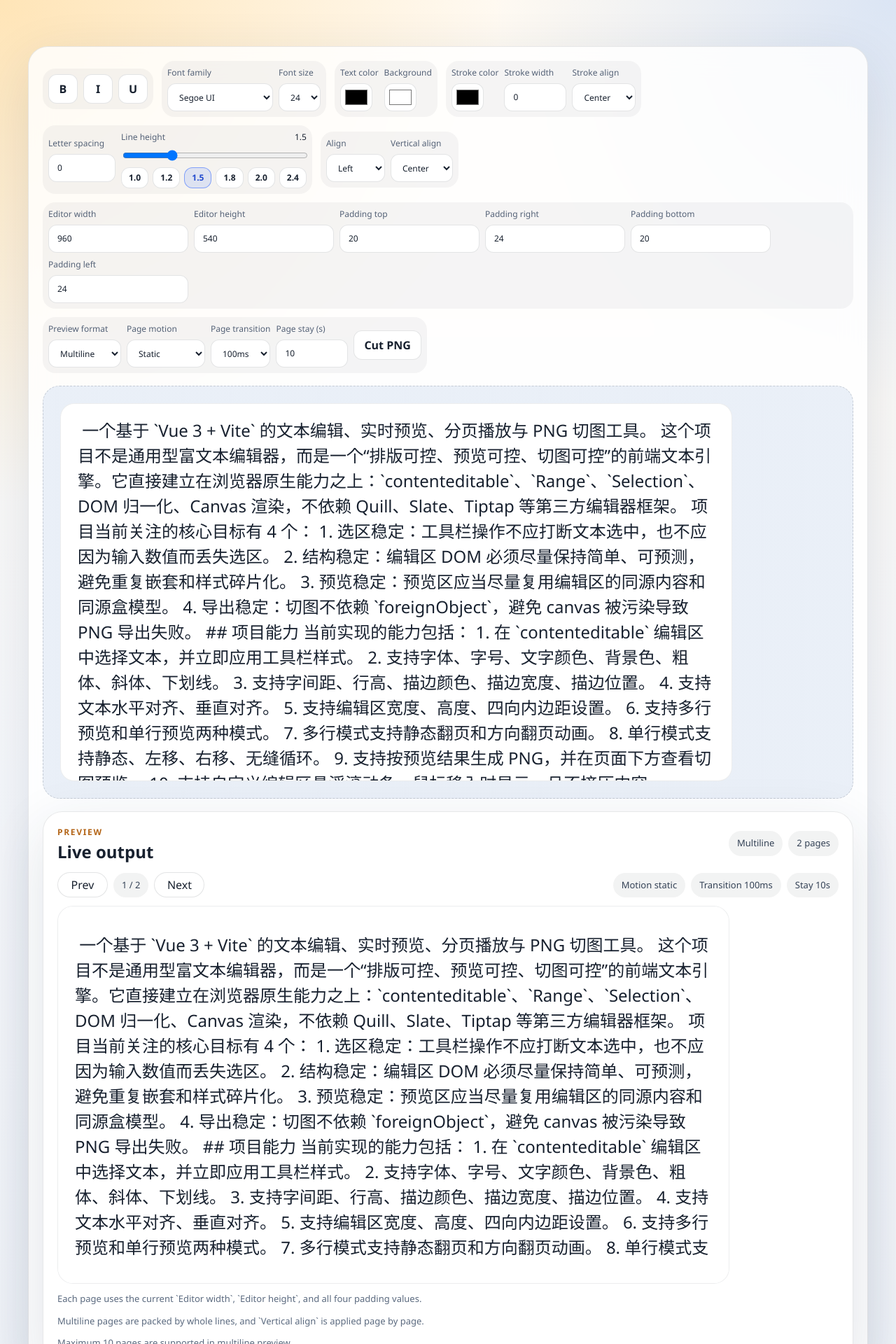
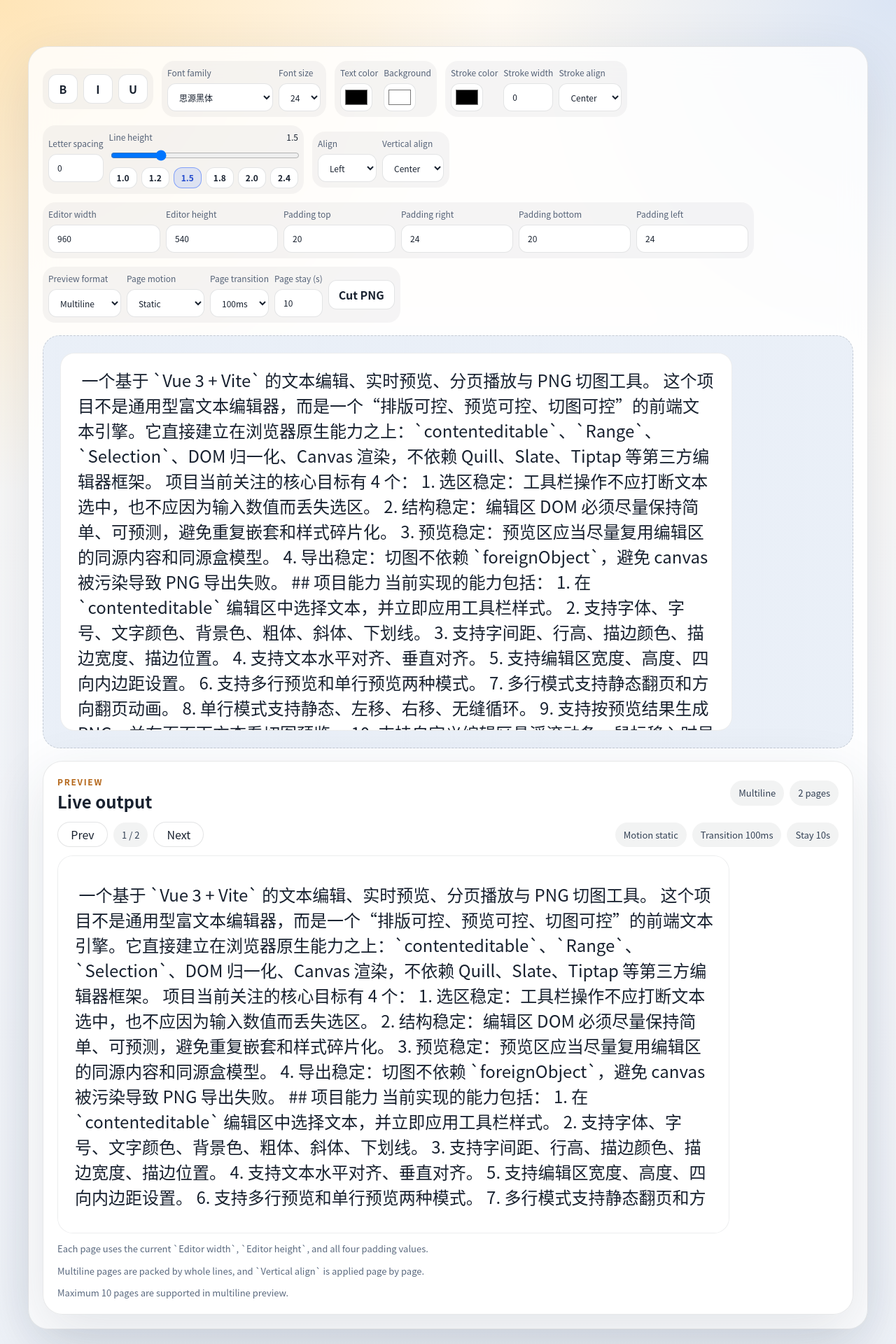
Before and after one commit to crank220/Vue3-Minimal-Editor, a Vue app: page / in a window 1280 px wide. Shown: the top 1920 px of the page at 70% size. Built offline with nearby package versions, Linux system fonts and the light colour scheme.

Commit message:
Set default font to Source Han Sans

```diff
--- a/src/components/PreviewPanel.vue
+++ b/src/components/PreviewPanel.vue
@@ -92,7 +92,8 @@ let textMeasureContext = null
 // 当某些 HTML 片段没有显式样式时，会从这里补齐缺省值。
 const BASE_RENDER_STYLE = {
   fontSize: 24,
-  fontFamily: "'Segoe UI', 'PingFang SC', 'Microsoft YaHei', sans-serif",
+  // 这里必须和 editor / preview 的默认字体栈保持一致，避免未显式包 span 的文本导出后换字体。
+  fontFamily: "'Source Han Sans SC', 'Source Han Sans CN', 'Noto Sans CJK SC', 'Noto Sans SC', 'PingFang SC', 'Microsoft YaHei', sans-serif",
   fontWeight: 'normal',
   fontStyle: 'normal',
   color: '#000000',
@@ -1724,7 +1725,7 @@ h2 {
   white-space: pre-wrap;
   word-break: break-word;
   font-size: 24px;
-  font-family: 'Segoe UI', 'PingFang SC', 'Microsoft YaHei', sans-serif;
+  font-family: 'Source Han Sans SC', 'Source Han Sans CN', 'Noto Sans CJK SC', 'Noto Sans SC', 'PingFang SC', 'Microsoft YaHei', sans-serif;
   line-height: 1.5;
 }
 
@@ -1754,7 +1755,7 @@ h2 {
   white-space: pre-wrap;
   word-break: break-word;
   font-size: 24px;
-  font-family: 'Segoe UI', 'PingFang SC', 'Microsoft YaHei', sans-serif;
+  font-family: 'Source Han Sans SC', 'Source Han Sans CN', 'Noto Sans CJK SC', 'Noto Sans SC', 'PingFang SC', 'Microsoft YaHei', sans-serif;
   line-height: 1.5;
   background: white;
 }
@@ -1778,7 +1779,7 @@ h2 {
   align-items: center;
   white-space: nowrap;
   font-size: 24px;
-  font-family: 'Segoe UI', 'PingFang SC', 'Microsoft YaHei', sans-serif;
+  font-family: 'Source Han Sans SC', 'Source Han Sans CN', 'Noto Sans CJK SC', 'Noto Sans SC', 'PingFang SC', 'Microsoft YaHei', sans-serif;
   line-height: 1.5;
 }
 
--- a/src/components/RichTextEditor.vue
+++ b/src/components/RichTextEditor.vue
@@ -692,6 +692,8 @@ code {
   border: 1px solid rgba(24, 33, 47, 0.08);
   background: white;
   font-size: 24px;
+  /* 给未显式包裹 span 的初始文本一个稳定默认字体，和预览区、切图区保持同源。 */
+  font-family: 'Source Han Sans SC', 'Source Han Sans CN', 'Noto Sans CJK SC', 'Noto Sans SC', 'PingFang SC', 'Microsoft YaHei', sans-serif;
   box-shadow: inset 0 1px 0 rgba(255, 255, 255, 0.8);
   scrollbar-width: none;
   -ms-overflow-style: none;
--- a/src/composables/useStyle.js
+++ b/src/composables/useStyle.js
@@ -6,6 +6,13 @@ import { reactive } from 'vue'
 
 // 字体下拉选项。aliases 用于把浏览器回读的 font-family 反解成工具栏中的预设项。
 export const FONT_FAMILY_OPTIONS = [
+  // 把思源黑体放在首位，作为编辑区、预览区和切图共享的默认字体栈。
+  // 同时兼容 Source Han Sans / Noto Sans CJK 的常见本地命名。
+  {
+    label: '思源黑体',
+    value: "'Source Han Sans SC', 'Source Han Sans CN', 'Noto Sans CJK SC', 'Noto Sans SC', 'PingFang SC', 'Microsoft YaHei', sans-serif",
+    aliases: ['source han sans sc', 'source han sans cn', 'source han sans', 'noto sans cjk sc', 'noto sans sc', '思源黑体'],
+  },
   {
     label: 'Segoe UI',
     value: "'Segoe UI', 'PingFang SC', 'Microsoft YaHei', sans-serif",
@@ -61,6 +68,7 @@ export const FONT_FAMILY_OPTIONS = [
 // 当前选中文本的默认样式。
 export const DEFAULT_STYLE_STATE = {
   fontSize: 24,
+  // 默认值直接复用字体列表第一项，避免编辑、预览和切图出现各自维护默认字体的分叉。
   fontFamily: FONT_FAMILY_OPTIONS[0].value,
   color: '#000000',
   background: 'transparent',
--- a/src/style.css
+++ b/src/style.css
@@ -1,7 +1,7 @@
 /* 全局视觉基线：
    统一根字号、字体、背景以及浏览器文本渲染策略。 */
 :root {
-  font-family: 'Segoe UI', 'PingFang SC', 'Microsoft YaHei', sans-serif;
+  font-family: 'Source Han Sans SC', 'Source Han Sans CN', 'Noto Sans CJK SC', 'Noto Sans SC', 'PingFang SC', 'Microsoft YaHei', sans-serif;
   line-height: 1.5;
   font-weight: 400;
   color: #18212f;
```
Also changed, not shown: 1 other file (tests, documents, lock files or other folders).
